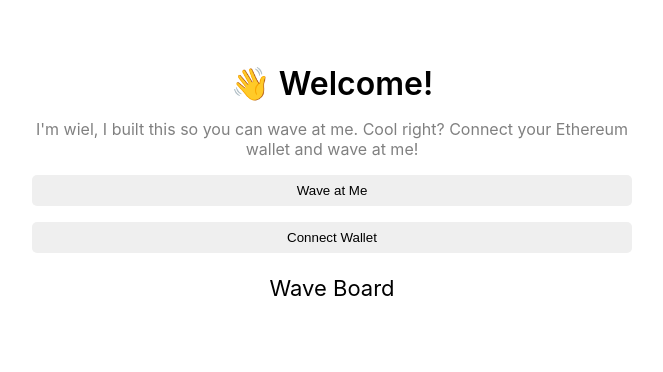
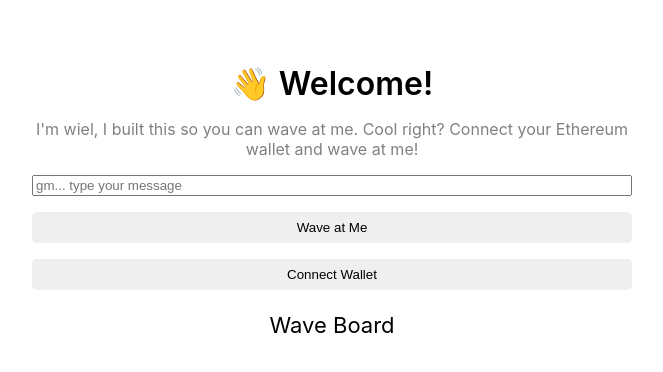
Before and after one commit to zouantchaw/wave-portal-client, a React (Vite) app: page / in a window 1280 px wide. Shown: the top 372 px of the page, without its empty margins (308-971 px from the left). Built offline with nearby package versions, Linux system fonts and the light colour scheme.

Commit message:
implement input field to let user post message

```diff
--- a/src/App.css
+++ b/src/App.css
@@ -18,7 +18,7 @@
   font-weight: 600;
 }
 
-.wave-board {
+.waveBoard {
   text-align: center;
   font-size: 22px;
   font-weight: 400;
@@ -36,5 +36,8 @@
   padding: 8px;
   border: 0;
   border-radius: 5px;
+}
 
+.waveInput {
+  margin-top: 16px;
 }
--- a/src/App.jsx
+++ b/src/App.jsx
@@ -10,6 +10,8 @@ export default function App() {
 
   // State variable used to store all waves
   const [allWaves, setAllWaves] = useState([]);
+
+  const [waveInput, setWaveInput] = useState("")
 
   const contractAddress = "0x37E4C2CBA8A844282D8bdB082415362B56920e99"
 
@@ -85,11 +87,14 @@ export default function App() {
         console.log("Retrieve total wave count...", count.toNumber());
 
         // Execute 'wave' on smart contract
-        const waveTxn = await wavePortalContract.wave('Anotha one');
+        const waveTxn = await wavePortalContract.wave(waveInput);
         console.log("Mining...", waveTxn.hash);
 
         await waveTxn.wait();
         console.log("Mined -- ", waveTxn.hash);
+
+        // Clear input field
+        setWaveInput("")
 
         count = await wavePortalContract.getTotalWaves();
         console.log("Retrieved total wave count...", count.toNumber());
@@ -133,6 +138,10 @@ export default function App() {
     }
   }
 
+  const updateWaveInput = (event) => {
+    setWaveInput(event.target.value)
+  }
+
   useEffect(() => {
     checkIfWalletIsConnected();
   }, []);
@@ -149,6 +158,8 @@ export default function App() {
           I'm wiel, I built this so you can wave at me. Cool right? Connect your Ethereum wallet and wave at me!
         </div>
 
+        <input placeholder="gm... type your message" value={waveInput} className="waveInput" onChange={updateWaveInput} />
+        {console.log('waveInput:', waveInput)}
         <button className="waveButton" onClick={wave}>
           Wave at Me
         </button>
@@ -159,7 +170,7 @@ export default function App() {
             Connect Wallet
           </button>
         )}
-        <p className="wave-board"> Wave Board </p>
+        <p className="waveBoard"> Wave Board </p>
         {
           allWaves.map((wave, index) => {
             return (
```
